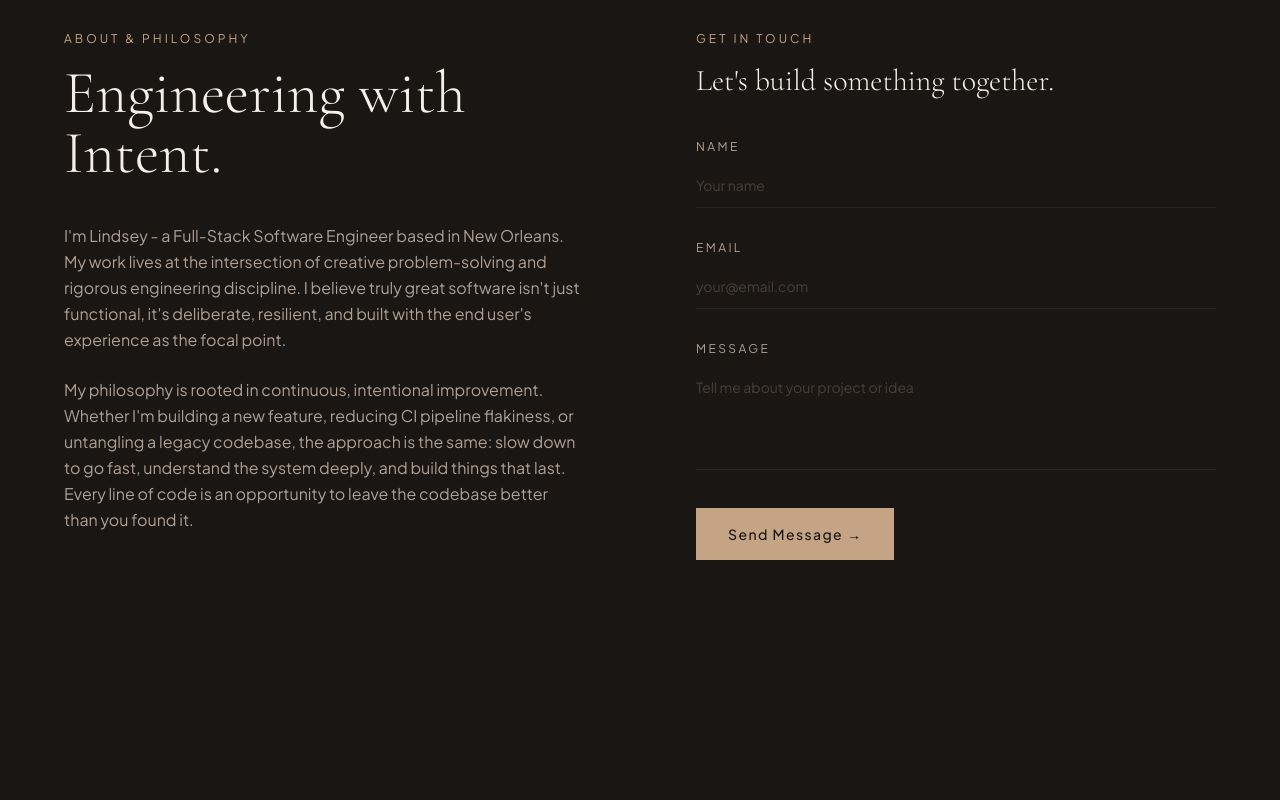
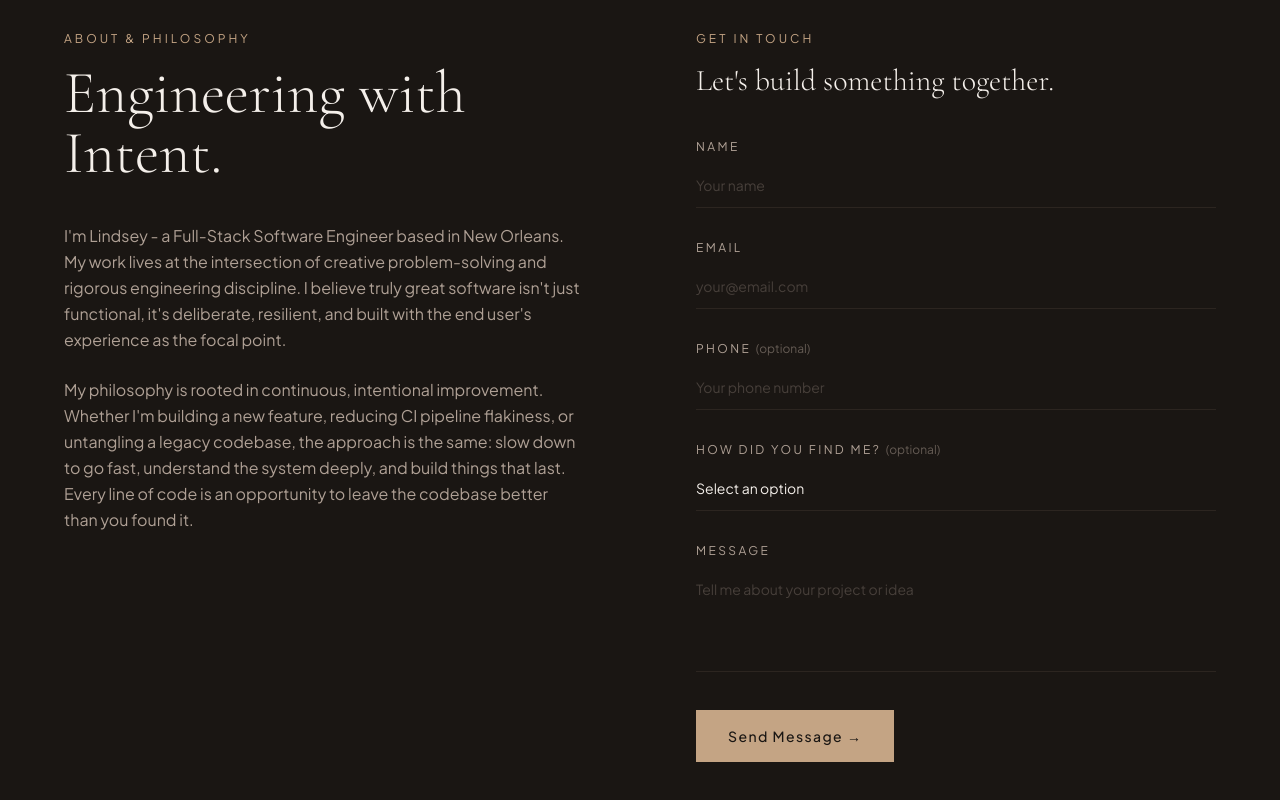
Before and after one commit to LindseyCason/LindseyCasonPortfolio, a React (Create React App) app: page / in a window 1280 px wide. Shown: the part 3409-4209 px from the top of the page. Before the commit the page ends 4097 px from the top, so only its background shows below. Built offline with nearby package versions, Linux system fonts and the light colour scheme; no server answers.

Commit message:
4. Contact Update

```diff
--- a/package.json
+++ b/package.json
@@ -3,6 +3,7 @@
   "version": "0.1.0",
   "private": true,
   "dependencies": {
+    "@emailjs/browser": "^4.4.1",
     "@testing-library/jest-dom": "^5.17.0",
     "@testing-library/react": "^13.4.0",
     "@testing-library/user-event": "^13.5.0",
--- a/src/components/About.js
+++ b/src/components/About.js
@@ -1,17 +1,38 @@
 import React, { useState } from "react";
+import emailjs from "@emailjs/browser";
+
+const SERVICE_ID  = process.env.REACT_APP_EMAILJS_SERVICE_ID;
+const TEMPLATE_ID = process.env.REACT_APP_EMAILJS_TEMPLATE_ID;
+const PUBLIC_KEY  = process.env.REACT_APP_EMAILJS_PUBLIC_KEY;
 
 export const About = () => {
-  const [form, setForm] = useState({ name: "", email: "", message: "" });
+  const [form, setForm]           = useState({ name: "", email: "", phone: "", referral: "", message: "" });
   const [submitted, setSubmitted] = useState(false);
+  const [sending, setSending]     = useState(false);
+  const [error, setError]         = useState(false);
 
   const handleChange = (e) => {
     setForm({ ...form, [e.target.name]: e.target.value });
+    if (error) setError(false);
   };
 
-  const handleSubmit = (e) => {
+  const handleSubmit = async (e) => {
     e.preventDefault();
-    // Connect to Formspree, EmailJS, or your preferred service here
-    setSubmitted(true);
+    setSending(true);
+    setError(false);
+    try {
+      await emailjs.send(
+        SERVICE_ID,
+        TEMPLATE_ID,
+        { from_name: form.name, from_email: form.email, phone: form.phone || "Not provided", referral: form.referral || "Not specified", message: form.message },
+        PUBLIC_KEY
+      );
+      setSubmitted(true);
+    } catch {
+      setError(true);
+    } finally {
+      setSending(false);
+    }
   };
 
   return (
@@ -88,6 +109,50 @@ export const About = () => {
                 </div>
               ))}
 
+              {/* Phone — optional */}
+              <div>
+                <label
+                  htmlFor="phone"
+                  className="block font-sans text-xs text-cashmere tracking-[0.2em] uppercase mb-2"
+                >
+                  Phone <span className="normal-case tracking-normal opacity-50">(optional)</span>
+                </label>
+                <input
+                  id="phone"
+                  type="tel"
+                  name="phone"
+                  value={form.phone}
+                  onChange={handleChange}
+                  placeholder="Your phone number"
+                  className="w-full bg-transparent border-b border-espresso-border py-3 font-sans text-sm text-parchment placeholder-cashmere/30 caret-brass focus:outline-none focus:border-brass transition-all duration-400"
+                />
+              </div>
+
+              {/* How did you find me — optional */}
+              <div>
+                <label
+                  htmlFor="referral"
+                  className="block font-sans text-xs text-cashmere tracking-[0.2em] uppercase mb-2"
+                >
+                  How did you find me? <span className="normal-case tracking-normal opacity-50">(optional)</span>
+                </label>
+                <select
+                  id="referral"
+                  name="referral"
+                  value={form.referral}
+                  onChange={handleChange}
+                  className="w-full bg-transparent border-b border-espresso-border py-3 font-sans text-sm text-parchment focus:outline-none focus:border-brass transition-all duration-400 cursor-pointer appearance-none"
+                >
+                  <option value="" disabled className="bg-roasted-charcoal">Select an option</option>
+                  <option value="LinkedIn" className="bg-roasted-charcoal">LinkedIn</option>
+                  <option value="GitHub" className="bg-roasted-charcoal">GitHub</option>
+                  <option value="Google Search" className="bg-roasted-charcoal">Google Search</option>
+                  <option value="Word of Mouth" className="bg-roasted-charcoal">Word of Mouth</option>
+                  <option value="Twitter / X" className="bg-roasted-charcoal">Twitter / X</option>
+                  <option value="Other" className="bg-roasted-charcoal">Other</option>
+                </select>
+              </div>
+
               {/* Message */}
               <div>
                 <label
@@ -108,11 +173,18 @@ export const About = () => {
                 />
               </div>
 
+              {error && (
+                <p className="font-sans text-sm text-brass/80 -mt-2">
+                  Something went wrong — please try again or email me directly.
+                </p>
+              )}
+
               <button
                 type="submit"
-                className="font-sans text-sm tracking-widest text-velvet-espresso bg-brass px-8 py-4 font-medium hover:bg-opacity-85 transition-all duration-400"
+                disabled={sending}
+                className="font-sans text-sm tracking-widest text-velvet-espresso bg-brass px-8 py-4 font-medium hover:bg-opacity-85 transition-all duration-400 disabled:opacity-50 disabled:cursor-not-allowed"
               >
-                Send Message &rarr;
+                {sending ? "Sending..." : "Send Message →"}
               </button>
             </form>
           )}
```
Also changed, not shown: 2 other files (tests, documents, lock files or other folders).
